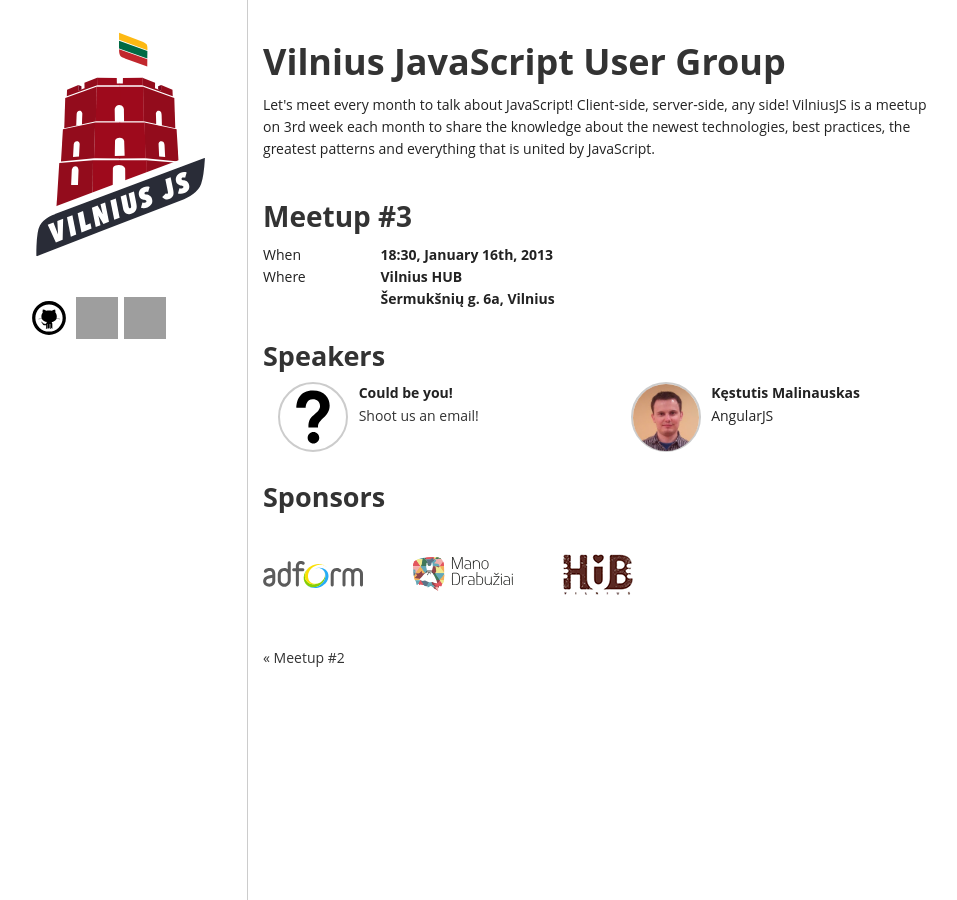
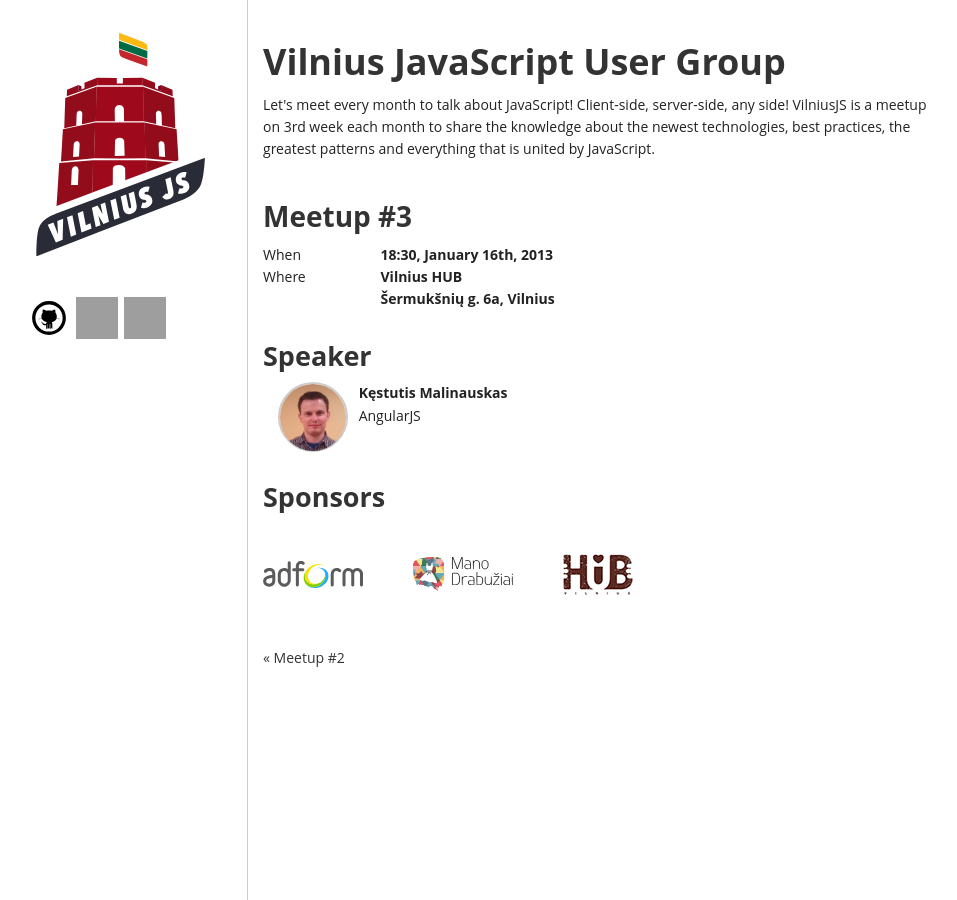
Before and after one commit to VilniusJS/vilniusjs.lt, a Jekyll site: the page built from _posts/2013-01-16-meetup3.html, in a window 1280 px wide. Shown: the whole page, without its empty margins (157-1114 px from the left). Built offline with Jekyll 4.4.1, drawn with Linux system fonts in a browser that asks for light colours; comment, search, counter and statistics services are not loaded; grey boxes are pictures that could not be loaded.

Commit message:
Remove request for speakers in the 3rd meetup

```diff
--- a/_posts/2013-01-16-meetup3.html
+++ b/_posts/2013-01-16-meetup3.html
@@ -16,26 +16,8 @@
   </div>
 </div>
 
-<h3>Speakers</h3>
+<h3>Speaker</h3>
 <div class="row">
-  <div class="six columns">
-    <div class="three columns">
-      <div class="gravatar">
-        <a href="mailto:usergroup@vilniusjs.lt">
-          <img src="/svg/question_mark.svg" alt=""/>
-        </a>
-      </div>
-    </div>
-    <div class="nine columns">
-      <strong>Could be you!</strong>
-      <div>
-        <a href="mailto:usergroup@vilniusjs.lt">
-          Shoot us an email!
-        </a>
-      </div>
-    </div>
-  </div>
-
   <div class="six columns">
     <div class="three columns">
       <div class="gravatar">
```
